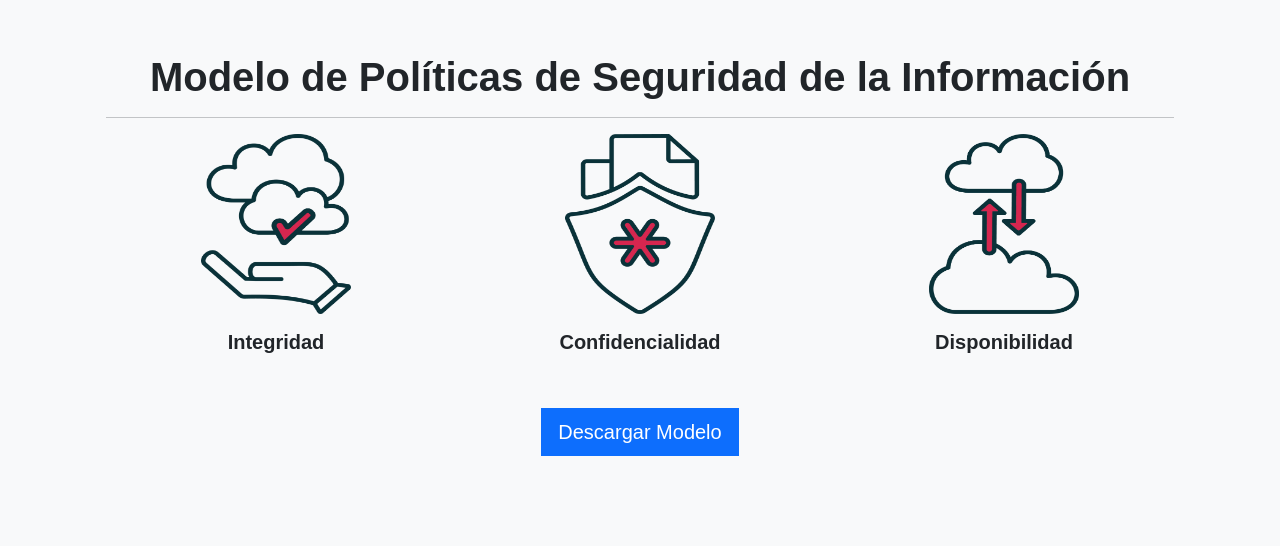
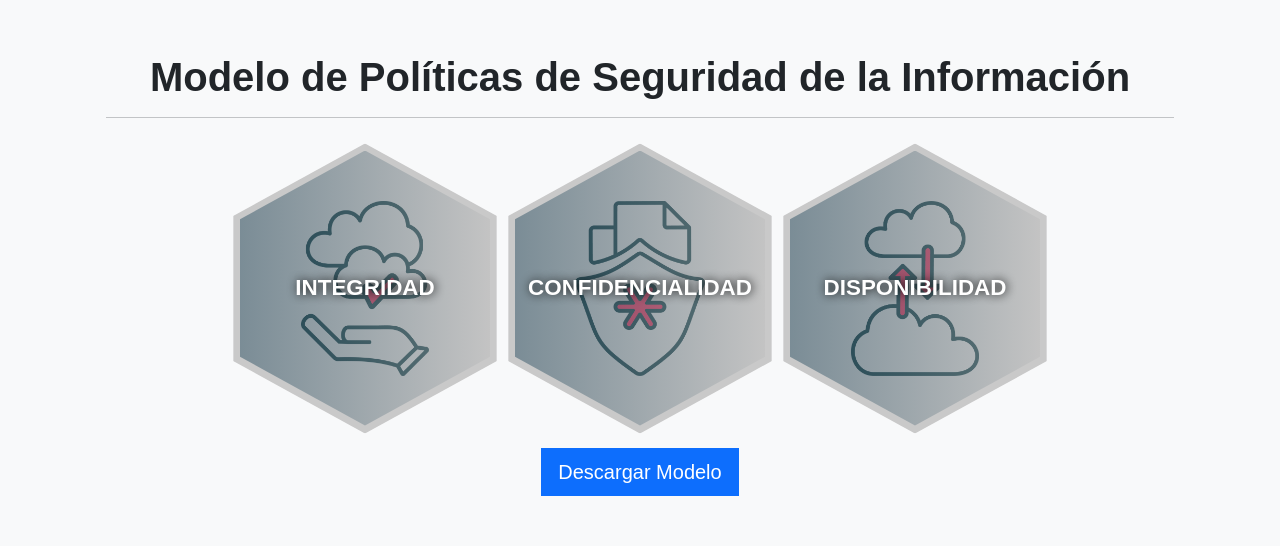
Before and after one commit to hernanr9317/sampleFrontendNextJs, a Next.js app: page / in a window 1280 px wide. Shown: the part 1140-1686 px from the top of the page. Built offline with nearby package versions, Linux system fonts and the light colour scheme; no server answers.

Commit message:
fix model cards

```diff
--- a/components/ModeloSeguridad/ModelCol.jsx
+++ b/components/ModeloSeguridad/ModelCol.jsx
@@ -1,22 +1,10 @@
-import {Col} from 'react-bootstrap';
-import Image from 'next/image';
-
 export const ModelCol = ({title, src}) => {
   return (
     <>
-      <Col xs={12} md={4} style={{marginBottom: '30px'}}>
-        <div
-          style={{
-            display: 'flex',
-            justifyContent: 'center',
-          }}
-        >
-          <Image src={src} width="150" height="180" alt={title} />
-        </div>
-        <h5 className="text-center" style={{marginTop: '16px'}}>
-          <strong>{title}</strong>
-        </h5>
-      </Col>
+      <li className="honeycomb-cell">
+        <img className="honeycomb-cell__image" src={src.src} />
+        <div className="honeycomb-cell__title">{title}</div>
+      </li>
     </>
   );
 };
--- a/components/ModeloSeguridad/index.jsx
+++ b/components/ModeloSeguridad/index.jsx
@@ -30,11 +30,11 @@ export const ModeloSeguridad = () => {
           Modelo de Políticas de Seguridad de la Información
         </h1>
         <hr />
-        <Row>
+        <ul className="honeycomb">
           <ModelCol title={'Integridad'} src={integridad} />
           <ModelCol title={'Confidencialidad'} src={confidencialidad} />
           <ModelCol title={'Disponibilidad'} src={disponibilidad} />
-        </Row>
+        </ul>
         <div className="col text-center mt-3 mb-5">
           <button
             className="btn btn-primary btn-lg"
--- a/components/ModeloSeguridad/styles.scss
+++ b/components/ModeloSeguridad/styles.scss
@@ -1,6 +1,176 @@
 .modeloContainer {
 
-    .btn {
-        border-radius: 0px;
+$hexagon-width: 250px;
+$hexagon-height: $hexagon-width*.55;
+$hexagon-margin: 25px;
+$hexagon-title-color: #fff;
+$hexagon-border-color: rgb(201, 201, 201);
+$hexagon-border-color--hover: linear-gradient(90deg, rgba(44,80,99,1) 0%, rgb(153, 149, 149) 100%);
+$hexagon-image-color: linear-gradient(90deg, rgba(44,80,99,1) 0%, rgb(190, 190, 190) 100%);
+$honeycomb-max-width: 1200px;
+$viewport-thereshold: $hexagon-width + $hexagon-margin;
+
+.btn {
+    border-radius: 0;
+
+    @include desktop() {
+        margin-top: 50px;
     }
 }
+
+
+.honeycomb {
+  display: flex;
+  flex-wrap: wrap;
+  list-style: none;
+  justify-content: center;
+  align-items: center;
+  max-width: $honeycomb-max-width;
+  margin: 0 auto;
+  padding: 10px 0 0 0;
+
+  @include desktop() {
+    padding: 20px 0 0 0;
+  }
+
+  &-cell {
+    flex: 0 1 $hexagon-width;
+    max-width: $hexagon-width;
+    height: $hexagon-height;
+    margin: $hexagon-height/2.1 $hexagon-margin/2 $hexagon-margin;
+    position: relative;
+    padding: 0.5em;
+
+    text-align: center;
+    z-index: 1;
+
+
+    &__title {
+      height: 100%;
+      display: flex;
+      flex-direction: column;
+      justify-content: center;
+      hyphens: auto;
+      word-break: break-word;
+      text-transform: uppercase;
+      color: #fff;
+      font-weight: 700;
+      font-size: 1.4em;
+      transition: opacity 350ms;
+      text-shadow: rgb(15, 15, 15) 1px 0 10px;
+
+      > small {
+        font-weight: 300;
+        margin-top: 0.25em;
+      }
+    }
+
+    &__image {
+      object-fit: contain;
+      object-position: center;
+      padding: 50px;
+    }
+
+    &::before, &::after {
+      content: '';
+    }
+
+    &::before, &::after, &__image {
+      top: -50%;
+      left: 0;
+      width: 100%;
+      height: 200%;
+      display: block;
+      position: absolute;
+      clip-path: polygon(50% 0%, 100% 25%, 100% 75%, 50% 100%, 0% 75%, 0% 25%);
+      z-index: -1;
+    }
+
+    &::before {
+      background: $hexagon-border-color;
+      transform: scale(1.055);
+    }
+
+    &::after {
+      background: $hexagon-image-color;
+      opacity: 0.5;
+      transition: opacity 350ms;
+    }
+
+    &:hover {
+
+      .honeycomb-cell__title {
+        font-size: 25px;
+        left: 0;
+        margin-top: 100px;
+        position: absolute;
+        transition: all 0.300s ease-out;
+        width: 100%;
+        -webkit-text-stroke: 1.5px black;
+      }
+
+      &::before {
+        background: $hexagon-border-color--hover;
+      }
+
+      &::after {
+        opacity: 0;
+      }
+    }
+  }
+
+  &__placeholder{
+    display:none;
+    opacity: 0;
+    width: $hexagon-width;
+    margin: 0 $hexagon-margin/2;
+  }
+}
+
+@media (max-width:#{2*$viewport-thereshold}){
+  .honeycomb-cell {
+    margin: #{$hexagon-margin/2 + $hexagon-height/2} $hexagon-margin;
+  }
+}
+
+@media (min-width: #{2*$viewport-thereshold}) and (max-width:#{3*$viewport-thereshold}){
+  .honeycomb-cell:nth-child(3n) {
+    margin-right: calc(50% - #{$hexagon-width/2});
+    margin-left: calc(50% - #{$hexagon-width/2});
+  }
+
+  .honeycomb__placeholder:nth-child(3n + 5) {
+    display:block;
+  }
+}
+
+@media (min-width: #{3*$viewport-thereshold}) and (max-width:#{4*$viewport-thereshold}) {
+  .honeycomb-cell:nth-child(5n + 4) {
+    margin-left: calc(50% - #{$hexagon-width + $hexagon-margin});
+  }
+
+  .honeycomb-cell:nth-child(5n + 5) {
+    margin-right: calc(50% - #{$hexagon-width + $hexagon-margin});
+  }
+
+  .honeycomb__placeholder:nth-child(5n), .honeycomb__placeholder:nth-child(5n + 3) {
+    display:block;
+  }
+}
+
+@media (min-width: #{4*$viewport-thereshold}) {
+  .honeycomb-cell:nth-child(7n + 5)  {
+    margin-left: calc(50% - #{$hexagon-width*1.5 + $hexagon-margin});
+  }
+
+  .honeycomb-cell:nth-child(7n + 7), .honeycomb-cell:nth-child(7n + 5):nth-last-child(2) {
+    margin-right: calc(50% - #{$hexagon-width*1.5 + $hexagon-margin});
+  }
+
+  .honeycomb__placeholder:nth-child(7n + 7), .honeycomb__placeholder:nth-child(7n + 9), .honeycomb__placeholder:nth-child(7n + 11){
+    display:block;
+  }
+}
+
+
+}
```
